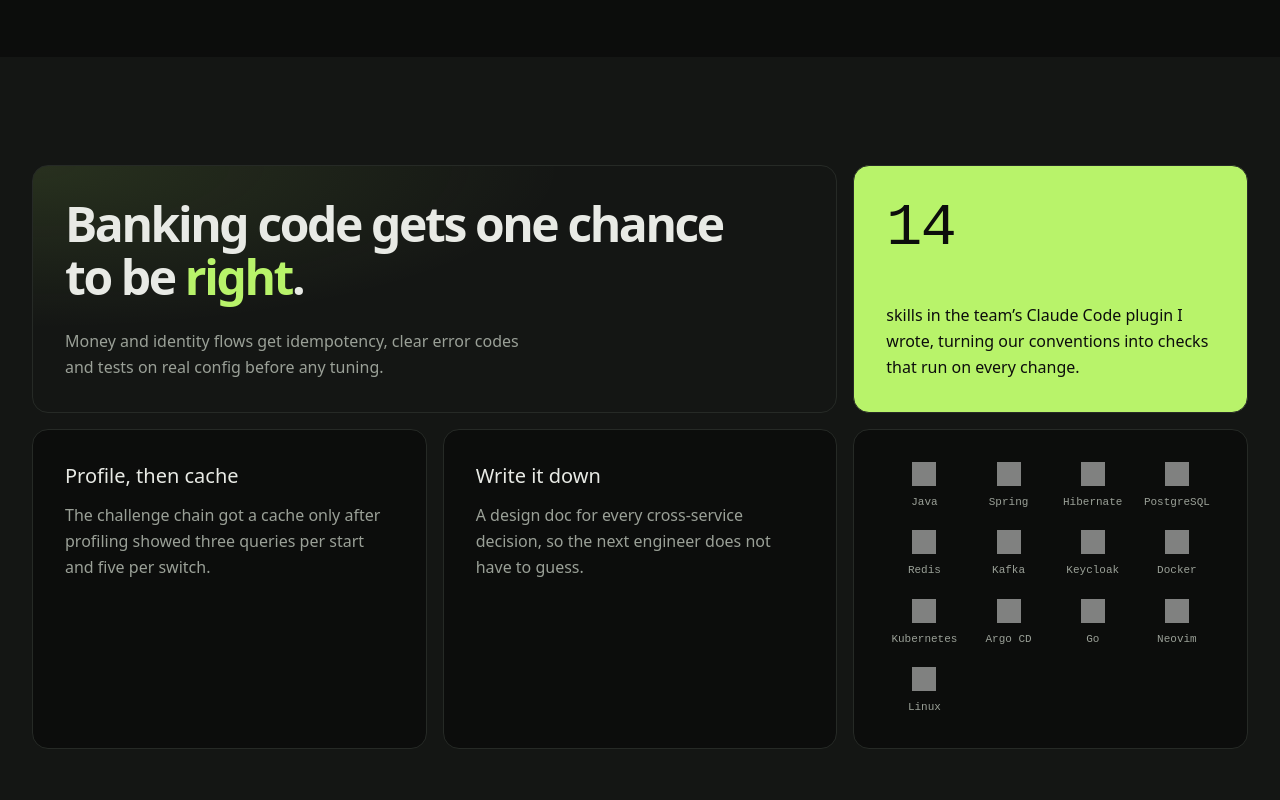
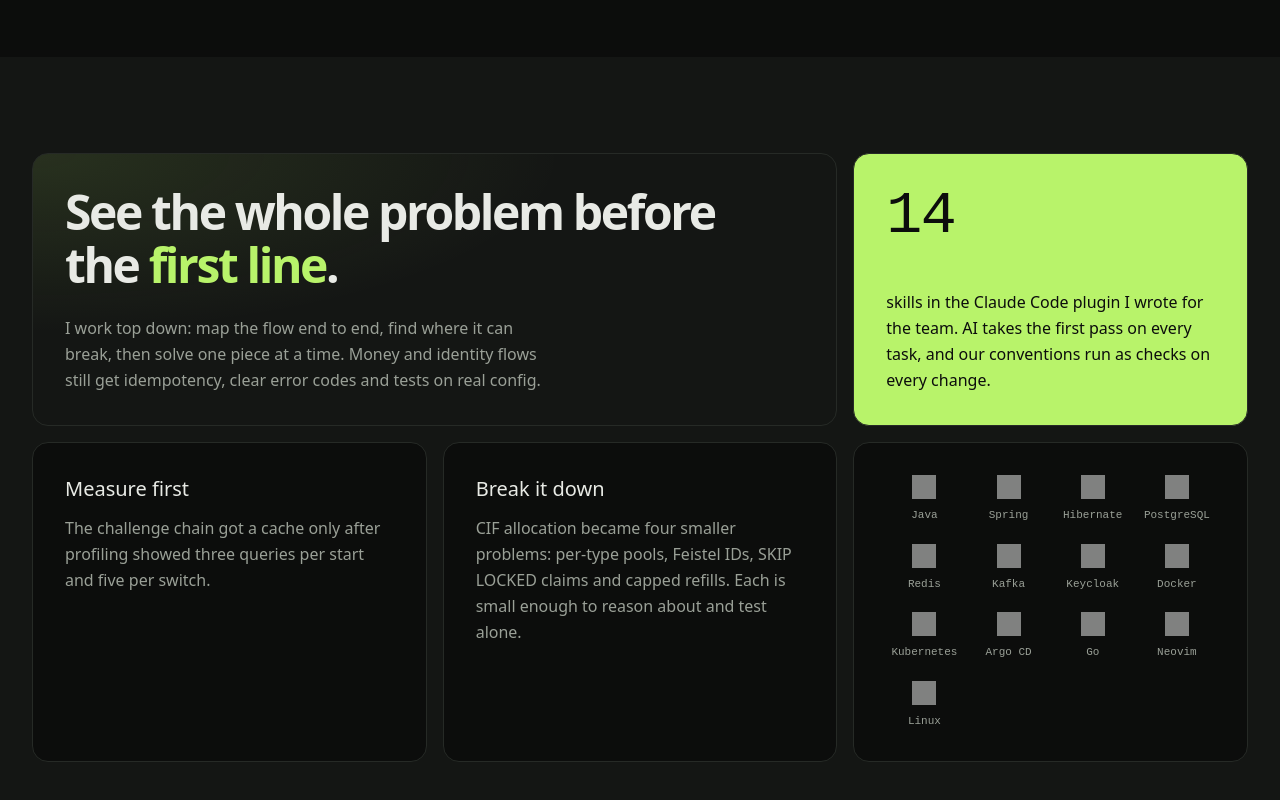
Before and after one commit to baorlys/baorlys.github.io, a React (Vite) app: page / in a window 1280 px wide. Shown: the part 4163-4963 px from the top of the page. Built offline with nearby package versions, Linux system fonts and the light colour scheme; no server answers; grey boxes are pictures that could not be loaded.

Commit message:
feat: rewrite approach section around top-down problem solving

```diff
--- a/src/App.tsx
+++ b/src/App.tsx
@@ -300,12 +300,12 @@ function Approach() {
             </p>
           </Reveal>
           <Reveal delay={0.1} className={`${cell} bg-ink md:col-span-2`}>
-            <h3 className="text-xl font-medium">{COPY.approach.cacheTitle}</h3>
-            <p className="mt-3 leading-relaxed text-mute">{COPY.approach.cacheBody}</p>
+            <h3 className="text-xl font-medium">{COPY.approach.measureTitle}</h3>
+            <p className="mt-3 leading-relaxed text-mute">{COPY.approach.measureBody}</p>
           </Reveal>
           <Reveal delay={0.14} className={`${cell} bg-ink md:col-span-2`}>
-            <h3 className="text-xl font-medium">{COPY.approach.docTitle}</h3>
-            <p className="mt-3 leading-relaxed text-mute">{COPY.approach.docBody}</p>
+            <h3 className="text-xl font-medium">{COPY.approach.splitTitle}</h3>
+            <p className="mt-3 leading-relaxed text-mute">{COPY.approach.splitBody}</p>
           </Reveal>
           <Reveal delay={0.18} className={`${cell} bg-ink md:col-span-2`}>
             <h3 className="sr-only">{COPY.approach.stack}</h3>
--- a/src/copy.ts
+++ b/src/copy.ts
@@ -31,10 +31,10 @@ type Copy = {
     title: [string, string, string]
     body: string
     skills: string
-    cacheTitle: string
-    cacheBody: string
-    docTitle: string
-    docBody: string
+    measureTitle: string
+    measureBody: string
+    splitTitle: string
+    splitBody: string
     stack: string
   }
   contact: { title: string; resume: string }
@@ -131,13 +131,13 @@ const EN: Copy = {
     },
   ],
   approach: {
-    title: ['Banking code gets one chance to be ', 'right', '.'],
-    body: 'Money and identity flows get idempotency, clear error codes and tests on real config before any tuning.',
-    skills: 'skills in the team’s Claude Code plugin I wrote, turning our conventions into checks that run on every change.',
-    cacheTitle: 'Profile, then cache',
-    cacheBody: 'The challenge chain got a cache only after profiling showed three queries per start and five per switch.',
-    docTitle: 'Write it down',
-    docBody: 'A design doc for every cross-service decision, so the next engineer does not have to guess.',
+    title: ['See the whole problem before the ', 'first line', '.'],
+    body: 'I work top down: map the flow end to end, find where it can break, then solve one piece at a time. Money and identity flows still get idempotency, clear error codes and tests on real config.',
+    skills: 'skills in the Claude Code plugin I wrote for the team. AI takes the first pass on every task, and our conventions run as checks on every change.',
+    measureTitle: 'Measure first',
+    measureBody: 'The challenge chain got a cache only after profiling showed three queries per start and five per switch.',
+    splitTitle: 'Break it down',
+    splitBody: 'CIF allocation became four smaller problems: per-type pools, Feistel IDs, SKIP LOCKED claims and capped refills. Each is small enough to reason about and test alone.',
     stack: 'Tech stack',
   },
   contact: { title: 'Building something that has to hold?', resume: 'Resume' },
@@ -230,13 +230,13 @@ const VI: Copy = {
     },
   ],
   approach: {
-    title: ['Code ngân hàng chỉ có một cơ hội để ', 'đúng', '.'],
-    body: 'Luồng tiền và danh tính phải có idempotency, mã lỗi rõ ràng và test trên config thật, xong xuôi rồi mới tính chuyện tối ưu.',
-    skills: 'skill trong plugin Claude Code mình viết cho team, biến quy ước của team thành bước kiểm tra tự chạy mỗi lần sửa code.',
-    cacheTitle: 'Đo trước, cache sau',
-    cacheBody: 'Challenge chain chỉ được thêm cache sau khi profiling thấy mỗi lần start tốn ba query, mỗi lần switch tốn năm.',
-    docTitle: 'Viết ra giấy',
-    docBody: 'Quyết định nào dính tới nhiều service đều có design doc, để người đến sau khỏi phải đoán mò.',
+    title: ['Nhìn hết bài toán rồi mới viết ', 'dòng đầu tiên', '.'],
+    body: 'Mình đi từ trên xuống: vẽ cả luồng từ đầu tới cuối, tìm chỗ có thể hỏng, rồi giải từng phần một. Luồng tiền và danh tính vẫn phải có idempotency, mã lỗi rõ ràng và test trên config thật.',
+    skills: 'skill trong plugin Claude Code mình viết cho team. Việc nào AI cũng làm lượt đầu, còn quy ước của team thành bước kiểm tra tự chạy mỗi lần sửa code.',
+    measureTitle: 'Đo trước, sửa sau',
+    measureBody: 'Challenge chain chỉ được thêm cache sau khi profiling thấy mỗi lần start tốn ba query, mỗi lần switch tốn năm.',
+    splitTitle: 'Chia nhỏ bài toán',
+    splitBody: 'Cấp số CIF được tách thành bốn bài nhỏ: pool theo loại khách, sinh số bằng Feistel, lấy số bằng SKIP LOCKED, nạp lại có giới hạn. Bài nào cũng đủ nhỏ để nghĩ cho thấu và test riêng.',
     stack: 'Công nghệ',
   },
   contact: { title: 'Đang xây thứ gì đó không được phép sập?', resume: 'CV' },
```
